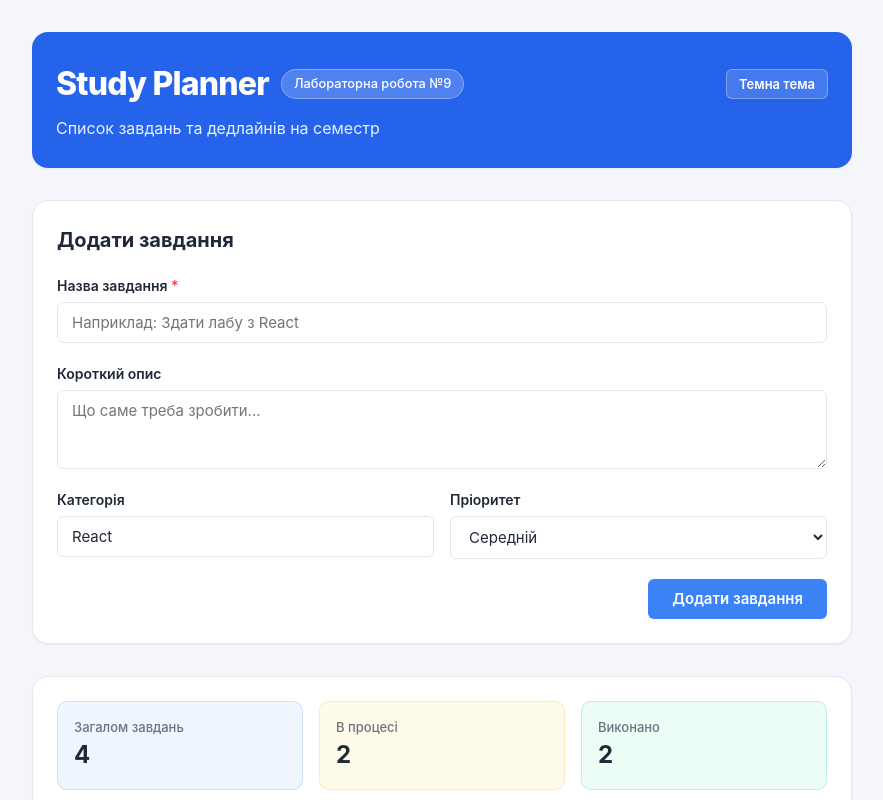
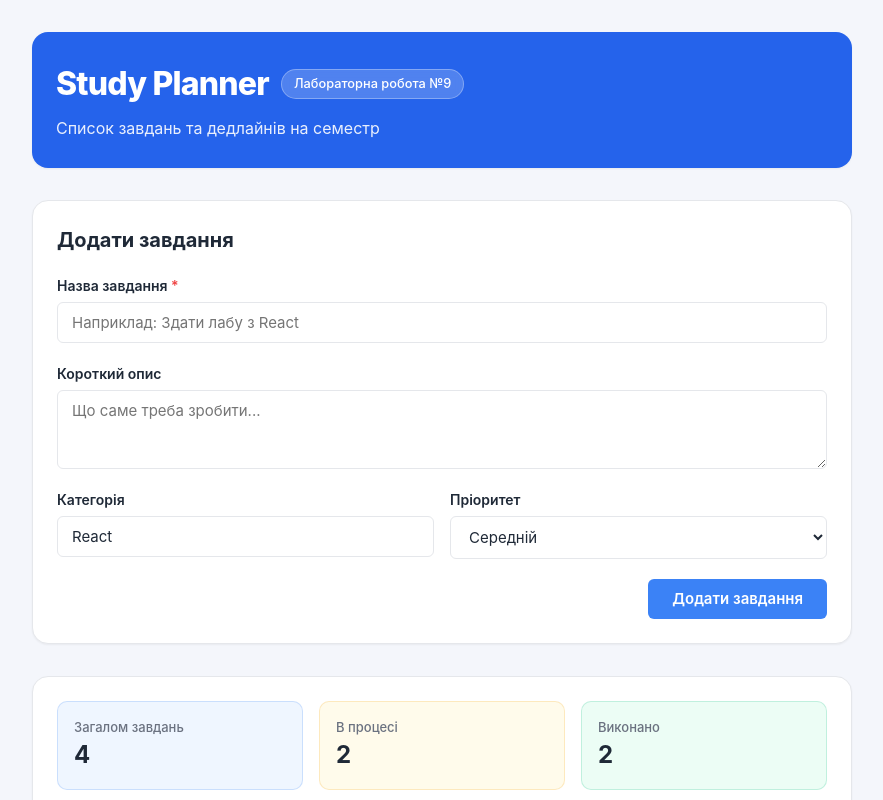
Before and after one commit to Pikard0/lab-8_vite_react_typeScript, a React (Vite) app: page / in a window 1280 px wide. Shown: the top 800 px of the page, without its empty margins (198-1081 px from the left). Built offline with nearby package versions, Linux system fonts and the light colour scheme.

Commit message:
refactor: remove ThemeContext and retain only storage sync and context memoization

```diff
--- a/src/App.tsx
+++ b/src/App.tsx
@@ -1,5 +1,4 @@
 import React from 'react';
-import { ThemeProvider } from './context/ThemeProvider';
 import { TaskProvider } from './context/TaskProvider';
 import { Header } from './components/Header';
 import { TaskForm } from './components/TaskForm';
@@ -11,7 +10,6 @@ import './App.scss';
 
 export const App: React.FC = () => {
   return (
-    <ThemeProvider>
     <TaskProvider>
       <div className="study-planner">
         <div className="study-planner__container">
@@ -34,7 +32,6 @@ export const App: React.FC = () => {
         <Toast />
       </div>
     </TaskProvider>
-    </ThemeProvider>
   );
 };
 
--- a/src/components/Header.scss
+++ b/src/components/Header.scss
@@ -14,29 +14,6 @@
     display: flex;
     flex-direction: column;
     gap: 0.5rem;
-  }
-
-  &__top-row {
-    display: flex;
-    justify-content: space-between;
-    align-items: center;
-    gap: 1rem;
-    flex-wrap: wrap;
-  }
-
-  &__theme-btn {
-    background-color: rgba(255, 255, 255, 0.15);
-    color: #ffffff;
-    font-size: 0.8125rem;
-    font-weight: 600;
-    padding: 0.35rem 0.75rem;
-    border-radius: $radius-sm;
-    border: 1px solid rgba(255, 255, 255, 0.3);
-    transition: $transition-base;
-
-    &:hover {
-      background-color: rgba(255, 255, 255, 0.25);
-    }
   }
 
   &__brand {
--- a/src/components/Header.tsx
+++ b/src/components/Header.tsx
@@ -1,26 +1,13 @@
 import React from 'react';
-import { useTheme } from '../hooks/useTheme';
 import './Header.scss';
 
 export const Header: React.FC = () => {
-  const { theme, toggleTheme } = useTheme();
-
   return (
     <header className="header">
       <div className="header__container">
-        <div className="header__top-row">
-          <div className="header__brand">
-            <h1 className="header__title">Study Planner</h1>
-            <span className="header__badge">Лабораторна робота №9</span>
-          </div>
-          <button
-            type="button"
-            className="header__theme-btn"
-            onClick={toggleTheme}
-            aria-label="Перемкнути тему інтерфейсу"
-          >
-            {theme === 'light' ? 'Темна тема' : 'Світла тема'}
-          </button>
+        <div className="header__brand">
+          <h1 className="header__title">Study Planner</h1>
+          <span className="header__badge">Лабораторна робота №9</span>
         </div>
         <p className="header__subtitle">
           Список завдань та дедлайнів на семестр
--- a/src/context/ThemeContext.ts
+++ /dev/null
@@ -1,4 +0,0 @@
-import { createContext } from 'react';
-import type { ThemeContextType } from '../types/theme';
-
-export const ThemeContext = createContext<ThemeContextType | undefined>(undefined);
--- a/src/context/ThemeProvider.tsx
+++ /dev/null
@@ -1,26 +0,0 @@
-import React, { useEffect, useMemo, useCallback } from 'react';
-import type { Theme } from '../types/theme';
-import { ThemeContext } from './ThemeContext';
-import { useLocalStorage } from '../hooks/useLocalStorage';
-
-export const ThemeProvider: React.FC<{ children: React.ReactNode }> = ({ children }) => {
-  const [theme, setTheme] = useLocalStorage<Theme>('study_planner_theme', 'light');
-
-  useEffect(() => {
-    document.documentElement.setAttribute('data-theme', theme);
-  }, [theme]);
-
-  const toggleTheme = useCallback(() => {
-    setTheme((prev) => (prev === 'light' ? 'dark' : 'light'));
-  }, [setTheme]);
-
-  const value = useMemo(
-    () => ({
-      theme,
-      toggleTheme,
-    }),
-    [theme, toggleTheme]
-  );
-
-  return <ThemeContext.Provider value={value}>{children}</ThemeContext.Provider>;
-};
--- a/src/hooks/useTheme.ts
+++ /dev/null
@@ -1,10 +0,0 @@
-import { useContext } from 'react';
-import { ThemeContext } from '../context/ThemeContext';
-
-export const useTheme = () => {
-  const context = useContext(ThemeContext);
-  if (!context) {
-    throw new Error('useTheme must be used within a ThemeProvider');
-  }
-  return context;
-};
--- a/src/index.css
+++ b/src/index.css
@@ -13,7 +13,6 @@ body {
   line-height: 1.5;
   -webkit-font-smoothing: antialiased;
   min-height: 100vh;
-  transition: background-color 0.2s ease, color 0.2s ease;
 }
 
 button {
@@ -28,90 +27,3 @@ textarea,
 select {
   font-family: inherit;
 }
-
-html[data-theme="dark"] body {
-  background-color: #0b1120;
-  color: #f1f5f9;
-}
-
-html[data-theme="dark"] .task-form-card,
-html[data-theme="dark"] .task-stats,
-html[data-theme="dark"] .task-filters,
-html[data-theme="dark"] .task-item,
-html[data-theme="dark"] .task-list--empty {
-  background-color: #1e293b;
-  border-color: #334155;
-  color: #f1f5f9;
-}
-
-html[data-theme="dark"] .task-item--completed {
-  background-color: #172033;
-  border-color: #334155;
-}
-
-html[data-theme="dark"] .task-item--pending-delete {
-  background-color: #292518;
-  border-color: #f59e0b;
-}
-
-html[data-theme="dark"] .task-form__input,
-html[data-theme="dark"] .task-form__textarea,
-html[data-theme="dark"] .task-form__select,
-html[data-theme="dark"] .task-filters__sort-select,
-html[data-theme="dark"] .task-filters__search-input {
-  background-color: #0f172a;
-  border-color: #334155;
-  color: #f1f5f9;
-}
-
-html[data-theme="dark"] .task-filters__buttons {
-  background-color: #0f172a;
-}
-
-html[data-theme="dark"] .task-filters__button--active {
-  background-color: #1e293b;
-  color: #60a5fa;
-}
-
-html[data-theme="dark"] .task-form__label,
-html[data-theme="dark"] .task-form-card__title,
-html[data-theme="dark"] .task-item__title,
-html[data-theme="dark"] .task-stats__value,
-html[data-theme="dark"] .task-stats__progress-header,
-html[data-theme="dark"] .task-list__empty-title {
-  color: #f1f5f9;
-}
-
-html[data-theme="dark"] .task-item__description,
-html[data-theme="dark"] .task-list__empty-desc,
-html[data-theme="dark"] .study-planner__footer {
-  color: #94a3b8;
-}
-
-html[data-theme="dark"] .task-stats__card--total {
-  background-color: rgba(59, 130, 246, 0.15);
-}
-
-html[data-theme="dark"] .task-stats__card--active {
-  background-color: rgba(245, 158, 11, 0.15);
-}
-
-html[data-theme="dark"] .task-stats__card--completed {
-  background-color: rgba(16, 185, 129, 0.15);
-}
-
-html[data-theme="dark"] .task-stats__progress-bar {
-  background-color: #334155;
-}
-
-html[data-theme="dark"] .task-form__cancel-button,
-html[data-theme="dark"] .task-stats__reset-btn {
-  border-color: #334155;
-  color: #cbd5e1;
-}
-
-html[data-theme="dark"] .task-form__cancel-button:hover,
-html[data-theme="dark"] .task-stats__reset-btn:hover {
-  background-color: #334155;
-  color: #ffffff;
-}
--- a/src/types/theme.ts
+++ /dev/null
@@ -1,6 +0,0 @@
-export type Theme = 'light' | 'dark';
-
-export interface ThemeContextType {
-  theme: Theme;
-  toggleTheme: () => void;
-}
```
Also changed, not shown: 1 other file (tests, documents, lock files or other folders). Lines whose indentation alone changed are shown as unchanged.
